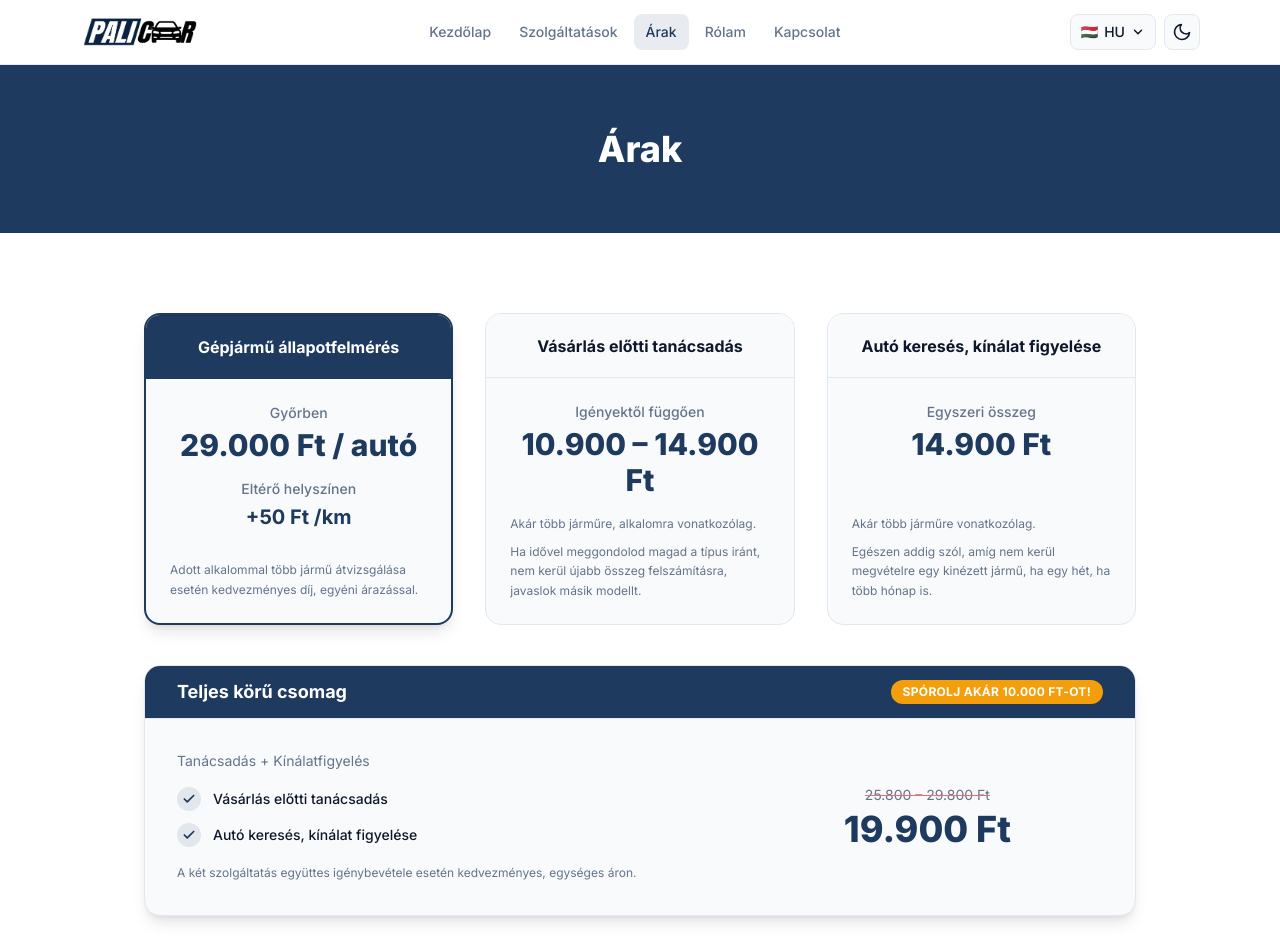
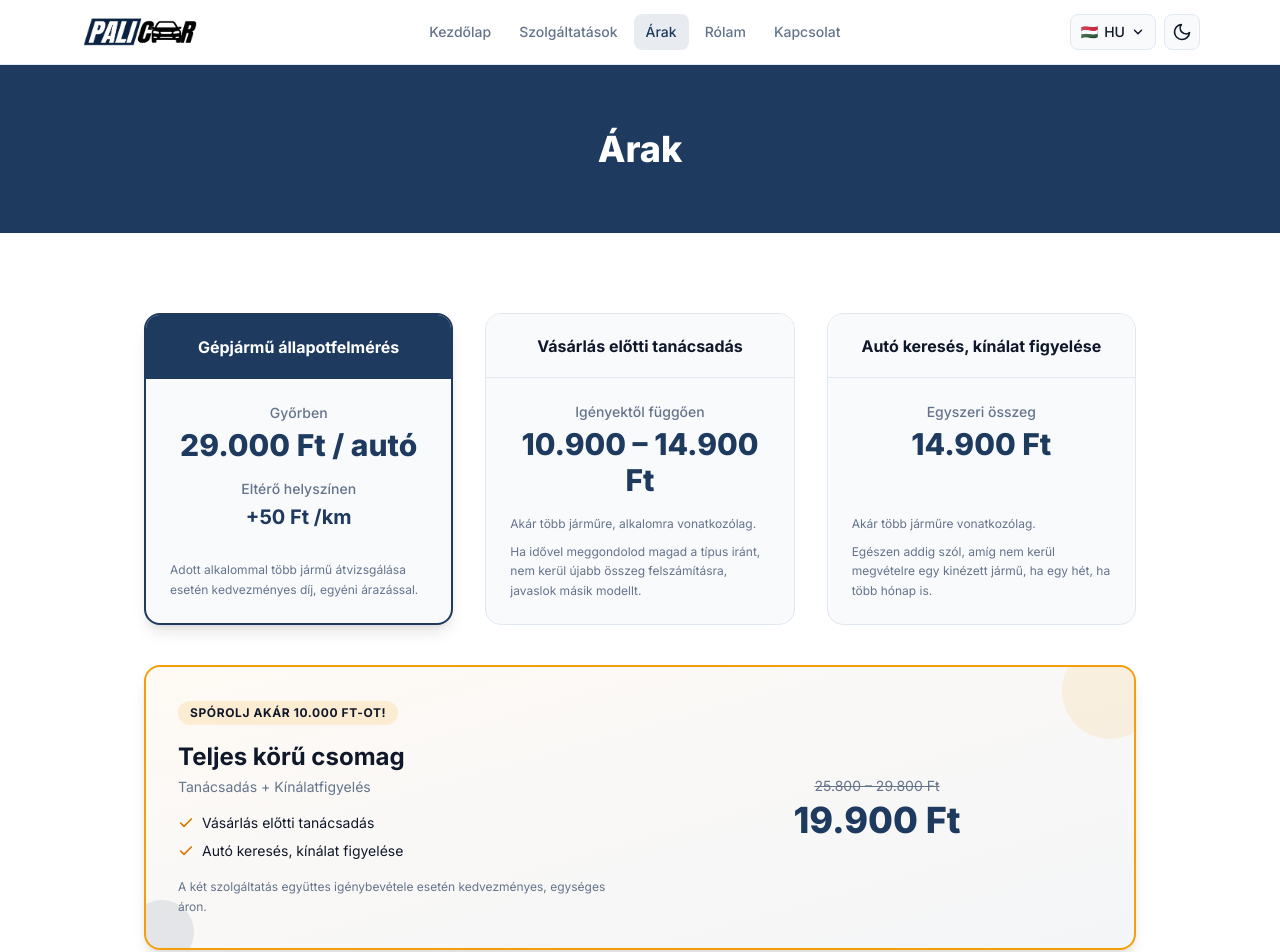
Before and after one commit to cZalyun/pali-cars, a React (Vite) app: page /#/pricing in a window 1280 px wide. Shown: the top 952 px of the page. Built offline with nearby package versions, Linux system fonts and the light colour scheme.

Commit message:
revert: restore dual-image logo for dark mode and original bundle card design

```diff
--- a/src/components/Footer.tsx
+++ b/src/components/Footer.tsx
@@ -14,7 +14,14 @@ export function Footer() {
             <img
               src={`${BASE}images/logo.png`}
               alt="Palicar"
-              className="logo-auto mb-3 h-8"
+              className="mb-3 h-8 dark:hidden"
+              width={106}
+              height={32}
+            />
+            <img
+              src={`${BASE}images/logo-white.png`}
+              alt="Palicar"
+              className="mb-3 hidden h-8 dark:block"
               width={106}
               height={32}
             />
--- a/src/components/Header.tsx
+++ b/src/components/Header.tsx
@@ -26,7 +26,14 @@ export function Header() {
           <img
             src={`${BASE}images/logo.png`}
             alt="Palicar"
-            className="logo-auto h-9"
+            className="h-9 dark:hidden"
+            width={120}
+            height={36}
+          />
+          <img
+            src={`${BASE}images/logo-white.png`}
+            alt="Palicar"
+            className="hidden h-9 dark:block"
             width={120}
             height={36}
           />
--- a/src/index.css
+++ b/src/index.css
@@ -60,10 +60,6 @@ body {
   transition: background-color 0.3s ease, color 0.3s ease;
 }
 
-.dark .logo-auto {
-  filter: brightness(0) invert(1);
-}
-
 @media (prefers-reduced-motion: reduce) {
   *, *::before, *::after {
     animation-duration: 0.01ms !important;
--- a/src/pages/Pricing.tsx
+++ b/src/pages/Pricing.tsx
@@ -89,31 +89,27 @@ export function Pricing() {
 
         {/* Bundle */}
         <ScrollReveal delay={0.15} className="mt-10">
-          <div className="overflow-hidden rounded-2xl border border-(--border) bg-(--surface-card) shadow-lg">
-            <div className="flex items-center justify-between gap-4 border-b border-(--border) bg-primary-600 px-6 py-3 sm:px-8">
-              <h2 className="text-base font-bold text-white sm:text-lg">
-                {t('pricing.bundle.title')}
-              </h2>
-              <span className="shrink-0 rounded-full bg-accent-400 px-3 py-1 text-xs font-bold uppercase tracking-wide text-white">
-                {t('pricing.bundle.save')}
-              </span>
-            </div>
-            <div className="grid items-center gap-8 p-6 sm:p-8 md:grid-cols-5">
-              <div className="md:col-span-3">
-                <p className="text-sm text-(--text-muted)">
+          <div className="relative overflow-hidden rounded-2xl border-2 border-accent-400 bg-gradient-to-br from-accent-400/5 to-primary-600/5 shadow-lg">
+            <div className="absolute -right-6 -top-6 h-24 w-24 rounded-full bg-accent-400/10" />
+            <div className="absolute -left-4 -bottom-4 h-16 w-16 rounded-full bg-primary-600/10" />
+            <div className="relative grid items-center gap-6 p-6 sm:p-8 md:grid-cols-2">
+              <div>
+                <span className="mb-2 inline-block rounded-full bg-accent-400/15 px-3 py-1 text-xs font-bold uppercase tracking-wider text-accent-600 dark:text-accent-300">
+                  {t('pricing.bundle.save')}
+                </span>
+                <h2 className="mt-2 text-xl font-bold sm:text-2xl">
+                  {t('pricing.bundle.title')}
+                </h2>
+                <p className="mt-1 text-sm text-(--text-muted)">
                   {t('pricing.bundle.subtitle')}
                 </p>
-                <ul className="mt-4 space-y-3">
-                  <li className="flex items-center gap-3 text-sm font-medium">
-                    <span className="flex h-6 w-6 shrink-0 items-center justify-center rounded-full bg-primary-600/10">
-                      <svg className="h-3.5 w-3.5 text-primary-600 dark:text-primary-300" xmlns="http://www.w3.org/2000/svg" viewBox="0 0 24 24" fill="none" stroke="currentColor" strokeWidth={3} strokeLinecap="round" strokeLinejoin="round"><polyline points="20 6 9 17 4 12"/></svg>
-                    </span>
+                <ul className="mt-4 space-y-2">
+                  <li className="flex items-center gap-2 text-sm">
+                    <svg className="h-4 w-4 shrink-0 text-accent-500" xmlns="http://www.w3.org/2000/svg" viewBox="0 0 24 24" fill="none" stroke="currentColor" strokeWidth={2.5} strokeLinecap="round" strokeLinejoin="round"><polyline points="20 6 9 17 4 12"/></svg>
                     {t('pricing.bundle.item1')}
                   </li>
-                  <li className="flex items-center gap-3 text-sm font-medium">
-                    <span className="flex h-6 w-6 shrink-0 items-center justify-center rounded-full bg-primary-600/10">
-                      <svg className="h-3.5 w-3.5 text-primary-600 dark:text-primary-300" xmlns="http://www.w3.org/2000/svg" viewBox="0 0 24 24" fill="none" stroke="currentColor" strokeWidth={3} strokeLinecap="round" strokeLinejoin="round"><polyline points="20 6 9 17 4 12"/></svg>
-                    </span>
+                  <li className="flex items-center gap-2 text-sm">
+                    <svg className="h-4 w-4 shrink-0 text-accent-500" xmlns="http://www.w3.org/2000/svg" viewBox="0 0 24 24" fill="none" stroke="currentColor" strokeWidth={2.5} strokeLinecap="round" strokeLinejoin="round"><polyline points="20 6 9 17 4 12"/></svg>
                     {t('pricing.bundle.item2')}
                   </li>
                 </ul>
@@ -121,8 +117,8 @@ export function Pricing() {
                   {t('pricing.bundle.note')}
                 </p>
               </div>
-              <div className="text-center md:col-span-2">
-                <p className="text-sm text-(--text-muted) line-through decoration-red-400">
+              <div className="text-center">
+                <p className="text-sm text-(--text-muted) line-through">
                   {t('pricing.bundle.originalPrice')}
                 </p>
                 <p className="mt-1 text-4xl font-extrabold text-primary-600 dark:text-primary-300">
```
